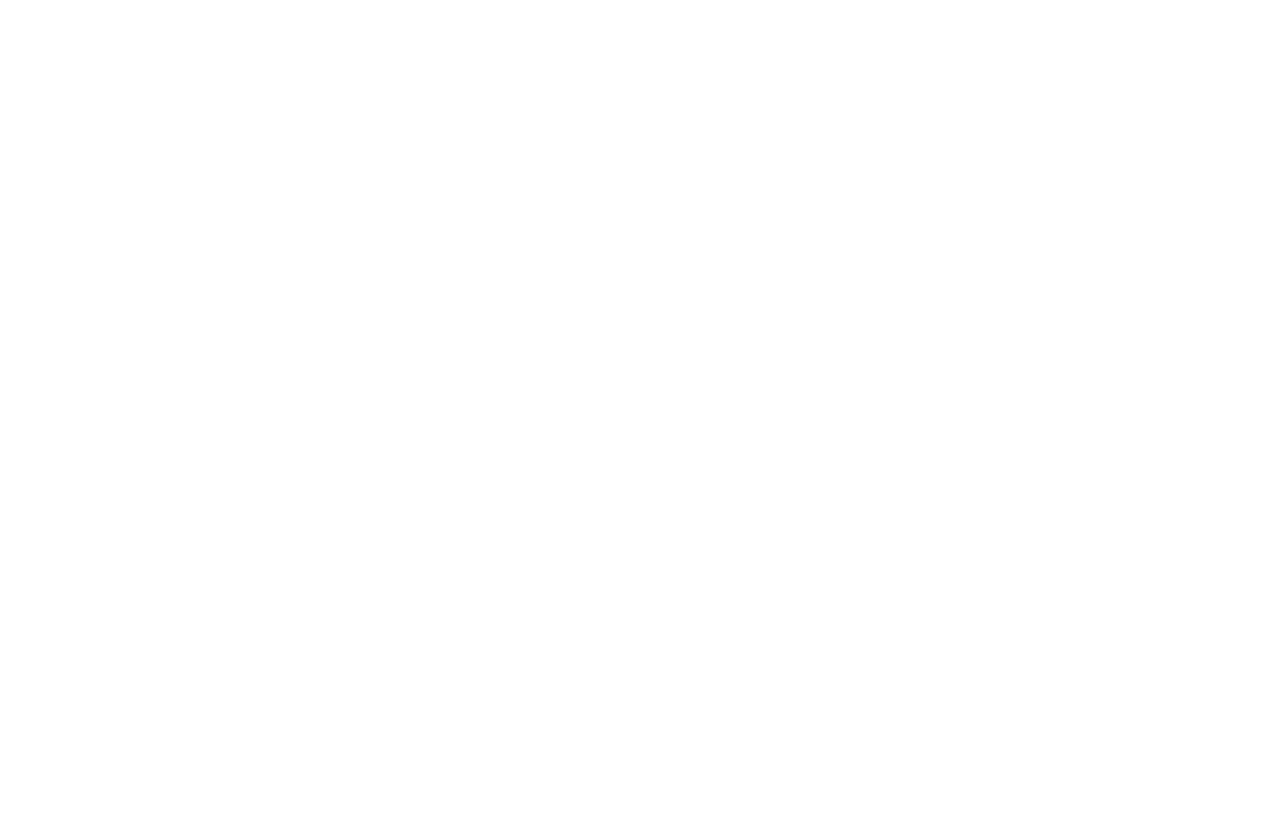
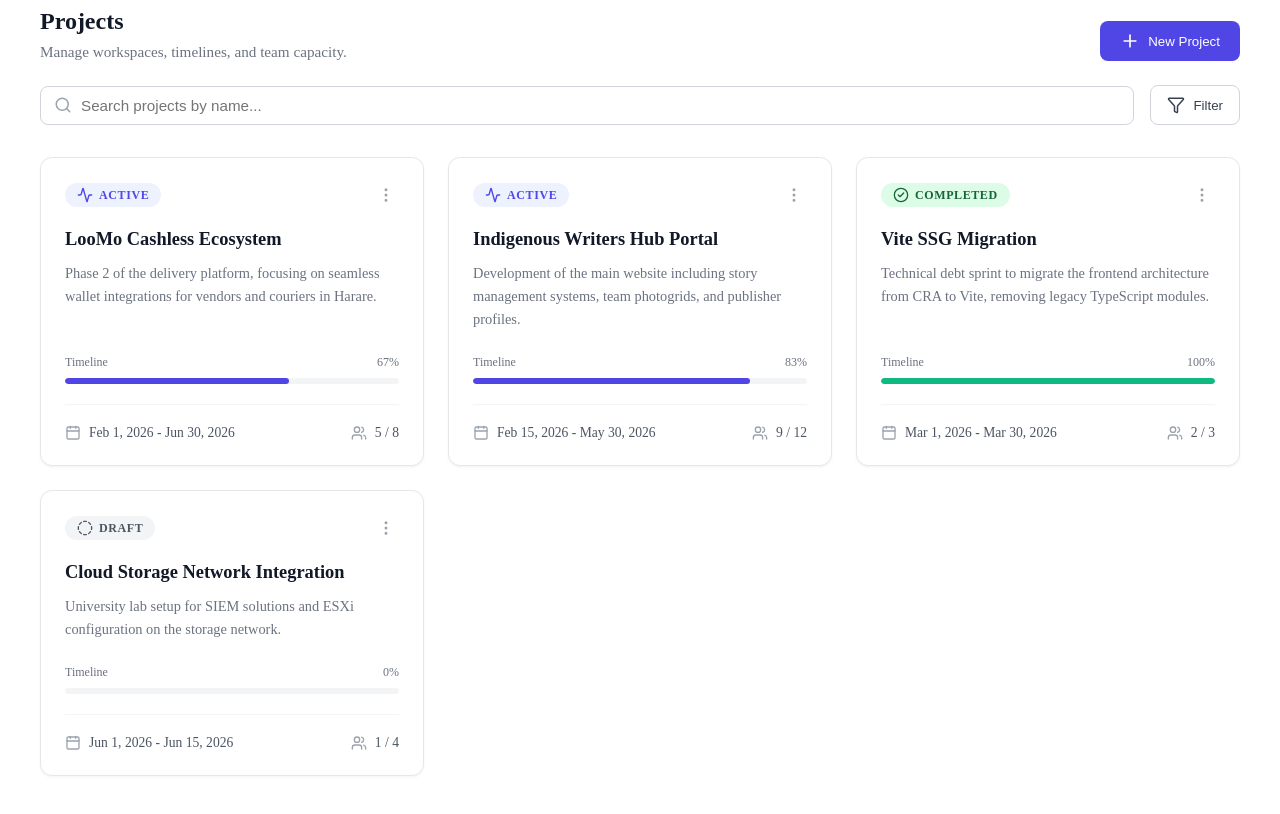
Before and after one commit to KudahShambare/task-manager-project, a React (Vite) app in the folder frontend/cloud-task-manager/: page /projects in a window 1280 px wide. Before the commit this address had no page. Built offline with nearby package versions, Linux system fonts and the light colour scheme.

Commit message:
projects ui template

```diff
--- a/frontend/cloud-task-manager/src/App.jsx
+++ b/frontend/cloud-task-manager/src/App.jsx
@@ -6,6 +6,7 @@
 import Tasks from "./pages/Tasks";
 import Dashboard from "./pages/Dashboard";
 import Profile from "./pages/Profile";
+import Projects from "./pages/Projects";
 
 // Pages
 
@@ -24,6 +25,9 @@
         <Route exact path="/dashboard" element={<Dashboard />} />
                 <Route exact path="/profile" element={<Profile />} />
 
+                                <Route exact path="/projects" element={<Projects />} />
+
+
 
         {/* 404 Route */}
       </Routes>
--- /dev/null
+++ b/frontend/cloud-task-manager/src/pages/Projects.css
@@ -0,0 +1,166 @@
+.projects-container {
+  max-width: 1200px;
+  margin: 0 auto;
+  animation: fadeIn 0.3s ease-in-out;
+}
+
+/* Header & Toolbar (Reuses concepts from Tasks but scoped to Projects) */
+.projects-header {
+  display: flex;
+  justify-content: space-between;
+  align-items: flex-end;
+  margin-bottom: 24px;
+}
+
+.projects-header h1 {
+  font-size: 1.5rem;
+  color: #111827;
+  margin: 0 0 8px 0;
+}
+
+.projects-toolbar {
+  display: flex;
+  gap: 16px;
+  margin-bottom: 32px;
+}
+
+/* Projects Grid */
+.projects-grid {
+  display: grid;
+  grid-template-columns: repeat(auto-fill, minmax(360px, 1fr));
+  gap: 24px;
+}
+
+/* Project Card */
+.project-card {
+  background: #ffffff;
+  border: 1px solid #e5e7eb;
+  border-radius: 12px;
+  padding: 24px;
+  box-shadow: 0 1px 3px rgba(0, 0, 0, 0.05);
+  display: flex;
+  flex-direction: column;
+  transition: transform 0.2s ease, box-shadow 0.2s ease;
+}
+
+.project-card:hover {
+  transform: translateY(-2px);
+  box-shadow: 0 10px 15px -3px rgba(0, 0, 0, 0.1), 0 4px 6px -2px rgba(0, 0, 0, 0.05);
+}
+
+.project-card-header {
+  display: flex;
+  justify-content: space-between;
+  align-items: center;
+  margin-bottom: 20px;
+}
+
+/* Status Badges */
+.project-badge {
+  display: flex;
+  align-items: center;
+  gap: 6px;
+  padding: 4px 12px;
+  border-radius: 999px;
+  font-size: 0.75rem;
+  font-weight: 600;
+  text-transform: uppercase;
+  letter-spacing: 0.05em;
+}
+
+.status-draft {
+  background-color: #f3f4f6;
+  color: #4b5563;
+}
+
+.status-active {
+  background-color: #eef2ff;
+  color: #4f46e5;
+}
+
+.status-completed {
+  background-color: #dcfce7;
+  color: #166534;
+}
+
+/* Project Body */
+.project-card-body {
+  flex: 1;
+  margin-bottom: 24px;
+}
+
+.project-name {
+  font-size: 1.15rem;
+  font-weight: 600;
+  color: #111827;
+  margin: 0 0 10px 0;
+  line-height: 1.3;
+}
+
+.project-desc {
+  font-size: 0.9rem;
+  color: #6b7280;
+  margin: 0;
+  line-height: 1.6;
+  display: -webkit-box;
+  -webkit-line-clamp: 3;
+  -webkit-box-orient: vertical;
+  overflow: hidden;
+}
+
+/* Timeline Progress */
+.project-timeline {
+  margin-bottom: 20px;
+}
+
+.timeline-labels {
+  display: flex;
+  justify-content: space-between;
+  font-size: 0.75rem;
+  color: #6b7280;
+  font-weight: 500;
+  margin-bottom: 8px;
+}
+
+.progress-track {
+  height: 6px;
+  background-color: #f3f4f6;
+  border-radius: 999px;
+  overflow: hidden;
+}
+
+.progress-fill {
+  height: 100%;
+  background-color: #4f46e5;
+  border-radius: 999px;
+  transition: width 0.5s ease-out;
+}
+
+.progress-fill.completed {
+  background-color: #10b981;
+}
+
+/* Project Footer */
+.project-card-footer {
+  padding-top: 20px;
+  border-top: 1px solid #f3f4f6;
+}
+
+.project-meta {
+  display: flex;
+  justify-content: space-between;
+  align-items: center;
+}
+
+.meta-item {
+  display: flex;
+  align-items: center;
+  gap: 8px;
+  font-size: 0.85rem;
+  color: #4b5563;
+  font-weight: 500;
+}
+
+.meta-item svg {
+  color: #9ca3af;
+}
--- /dev/null
+++ b/frontend/cloud-task-manager/src/pages/Projects.jsx
@@ -0,0 +1,173 @@
+import React, { useState } from 'react';
+import {
+  Plus,
+  Search,
+  Filter,
+  MoreVertical,
+  Calendar,
+  Users,
+  FolderKanban,
+  CircleDashed,
+  Activity,
+  CheckCircle2
+} from 'lucide-react';
+import './Projects.css';
+
+const Projects = () => {
+  // Placeholder data mapping to your public.projects schema
+  const [projects] = useState([
+    {
+      id: "p1-a1b2c3d4",
+      name: "LooMo Cashless Ecosystem",
+      description: "Phase 2 of the delivery platform, focusing on seamless wallet integrations for vendors and couriers in Harare.",
+      start_date: "2026-02-01",
+      deadline: "2026-06-30",
+      max_members: 8,
+      current_members: 5, // UI helper (derived from a hypothetical members table join)
+      status: "active",
+    },
+    {
+      id: "p2-e5f6g7h8",
+      name: "Indigenous Writers Hub Portal",
+      description: "Development of the main website including story management systems, team photogrids, and publisher profiles.",
+      start_date: "2026-02-15",
+      deadline: "2026-05-30",
+      max_members: 12,
+      current_members: 9,
+      status: "active",
+    },
+    {
+      id: "p3-i9j0k1l2",
+      name: "Vite SSG Migration",
+      description: "Technical debt sprint to migrate the frontend architecture from CRA to Vite, removing legacy TypeScript modules.",
+      start_date: "2026-03-01",
+      deadline: "2026-03-30",
+      max_members: 3,
+      current_members: 2,
+      status: "completed",
+    },
+    {
+      id: "p4-m3n4o5p6",
+      name: "Cloud Storage Network Integration",
+      description: "University lab setup for SIEM solutions and ESXi configuration on the storage network.",
+      start_date: "2026-06-01",
+      deadline: "2026-06-15",
+      max_members: 4,
+      current_members: 1,
+      status: "draft",
+    }
+  ]);
+
+  const getStatusDisplay = (status) => {
+    switch (status.toLowerCase()) {
+      case 'draft':
+        return { icon: <CircleDashed size={16} />, class: 'status-draft', label: 'Draft' };
+      case 'active':
+        return { icon: <Activity size={16} />, class: 'status-active', label: 'Active' };
+      case 'completed':
+        return { icon: <CheckCircle2 size={16} />, class: 'status-completed', label: 'Completed' };
+      default:
+        return { icon: <FolderKanban size={16} />, class: 'status-draft', label: status };
+    }
+  };
+
+  const formatDate = (dateString) => {
+    return new Date(dateString).toLocaleDateString('en-US', { month: 'short', day: 'numeric', year: 'numeric' });
+  };
+
+  // Helper to calculate progress based on dates
+  const calculateTimelineProgress = (start, end) => {
+    const startDate = new Date(start).getTime();
+    const endDate = new Date(end).getTime();
+    const today = new Date().getTime(); // "Current" time
+
+    if (today < startDate) return 0;
+    if (today > endDate) return 100;
+    return Math.round(((today - startDate) / (endDate - startDate)) * 100);
+  };
+
+  return (
+    <div className="projects-container">
+      {/* Page Header */}
+      <div className="projects-header">
+        <div>
+          <h1>Projects</h1>
+          <p className="subtitle">Manage workspaces, timelines, and team capacity.</p>
+        </div>
+        <button className="btn-primary">
+          <Plus size={20} />
+          <span>New Project</span>
+        </button>
+      </div>
+
+      {/* Toolbar */}
+      <div className="projects-toolbar">
+        <div className="search-bar">
+          <Search size={18} className="search-icon" />
+          <input type="text" placeholder="Search projects by name..." />
+        </div>
+        <button className="btn-secondary">
+          <Filter size={18} />
+          <span>Filter</span>
+        </button>
+      </div>
+
+      {/* Projects Grid */}
+      <div className="projects-grid">
+        {projects.map((project) => {
+          const status = getStatusDisplay(project.status);
+          const progress = calculateTimelineProgress(project.start_date, project.deadline);
+
+          return (
+            <div key={project.id} className="project-card">
+              <div className="project-card-header">
+                <div className={`project-badge ${status.class}`}>
+                  {status.icon}
+                  <span>{status.label}</span>
+                </div>
+                <button className="btn-icon">
+                  <MoreVertical size={18} />
+                </button>
+              </div>
+
+              <div className="project-card-body">
+                <h3 className="project-name">{project.name}</h3>
+                <p className="project-desc">{project.description}</p>
+              </div>
+
+              {/* Timeline Progress Bar */}
+              <div className="project-timeline">
+                <div className="timeline-labels">
+                  <span>Timeline</span>
+                  <span>{progress}%</span>
+                </div>
+                <div className="progress-track">
+                  <div
+                    className={`progress-fill ${project.status === 'completed' ? 'completed' : ''}`}
+                    style={{ width: `${progress}%` }}
+                  ></div>
+                </div>
+              </div>
+
+              <div className="project-card-footer">
+                <div className="project-meta">
+                  <div className="meta-item tooltip-container" title="Timeline">
+                    <Calendar size={16} />
+                    <span>{formatDate(project.start_date)} - {formatDate(project.deadline)}</span>
+                  </div>
+
+                  <div className="meta-item tooltip-container" title={`Capacity: ${project.max_members} max members`}>
+                    <Users size={16} />
+                    <span>{project.current_members} / {project.max_members}</span>
+                  </div>
+                </div>
+              </div>
+            </div>
+          );
+        })}
+      </div>
+    </div>
+  );
+};
+
+export default Projects;
```
